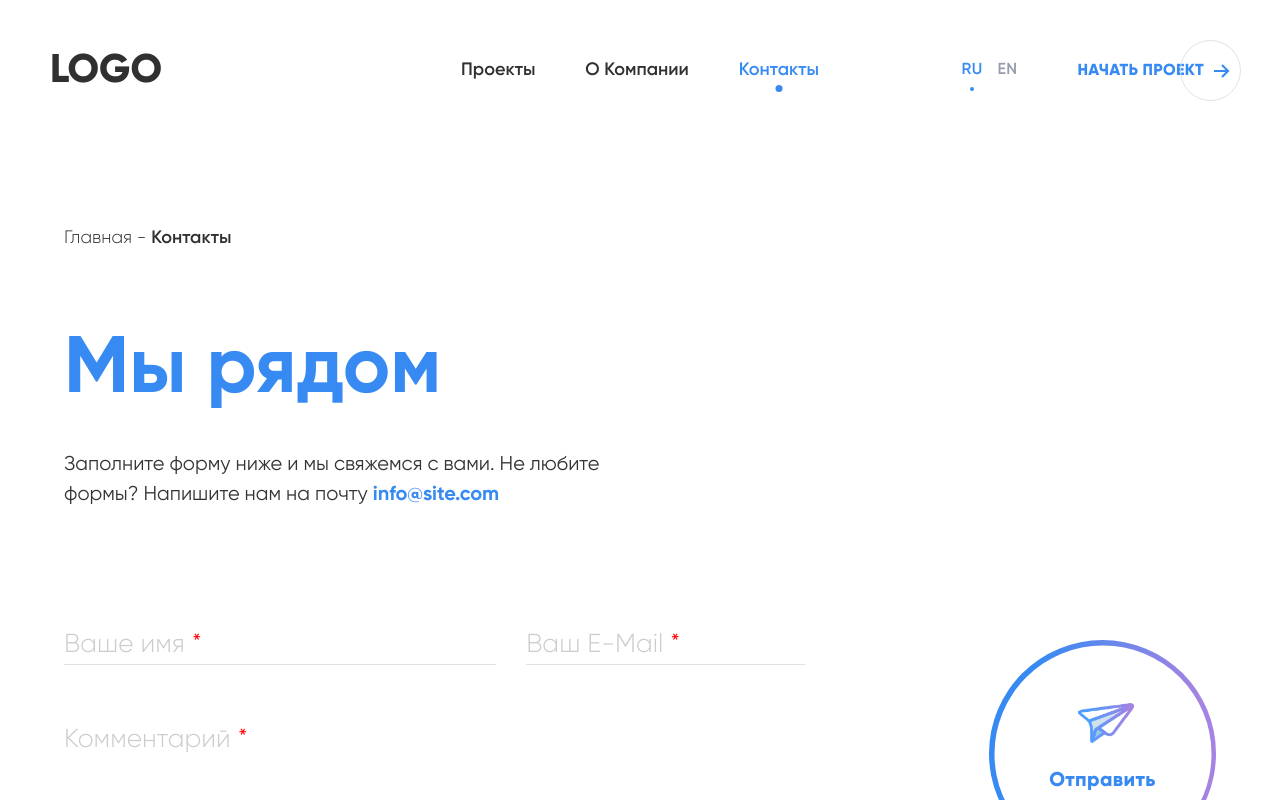
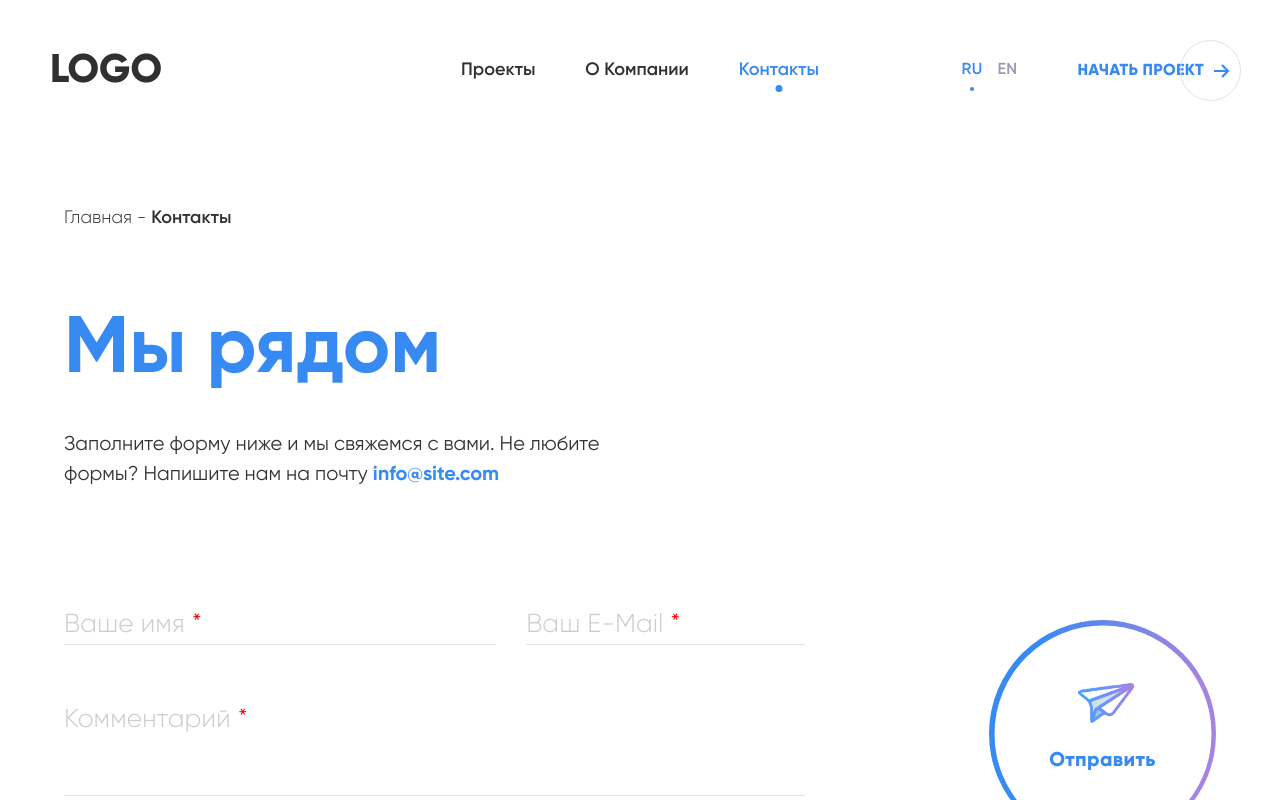
Before and after one commit to iamEvgen/homepage-adaptive, a React (Create React App) app: page / in a window 1280 px wide. Shown: the top 800 px of the page. Built offline with nearby package versions, Linux system fonts and the light colour scheme.

Commit message:
fix style

```diff
--- a/src/components/Body.module.scss
+++ b/src/components/Body.module.scss
@@ -15,7 +15,7 @@
 .Container {
   flex: 1;
   max-width: $containerMaxWidth;
-  margin: 147px 40px 0 40px;
+  margin: 127px 40px 0 40px;
   @media (max-width: $breakpointTablet) {
     max-width: 756px;
     margin-top: 122px;
```
